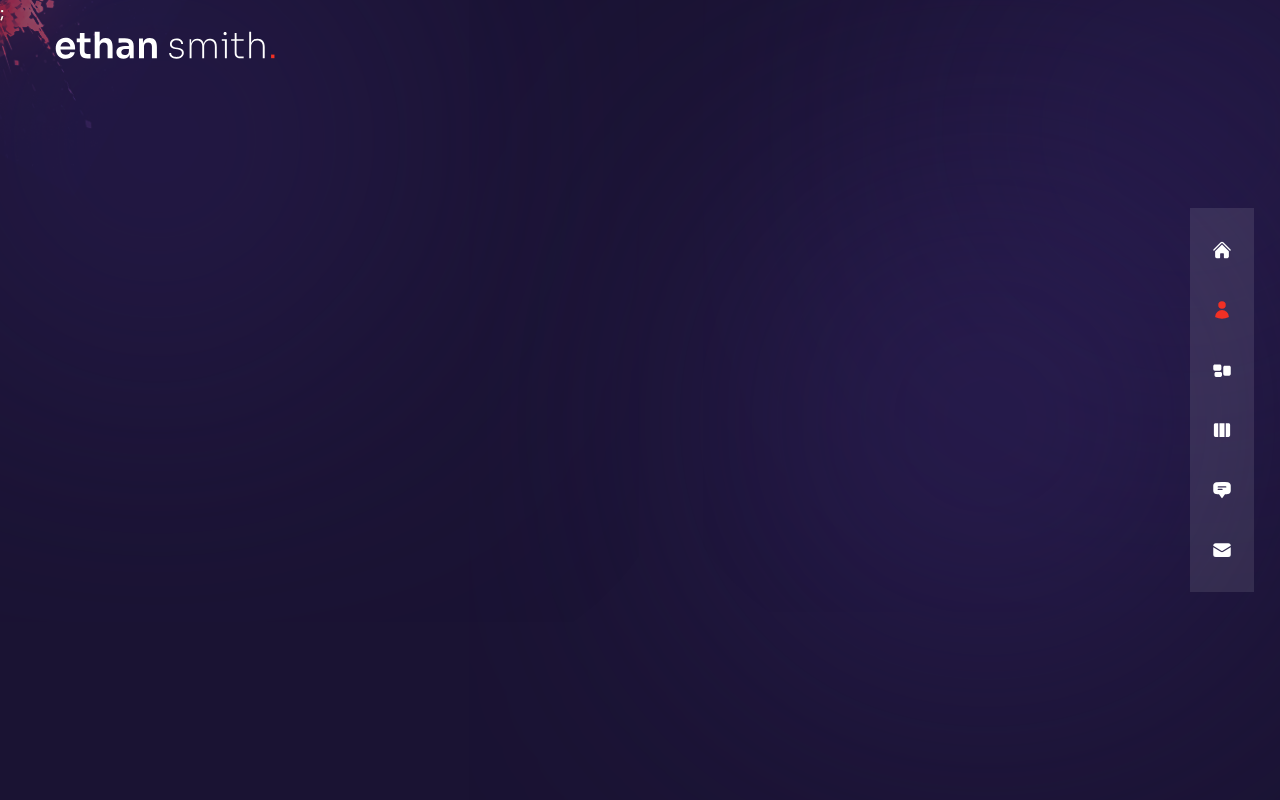
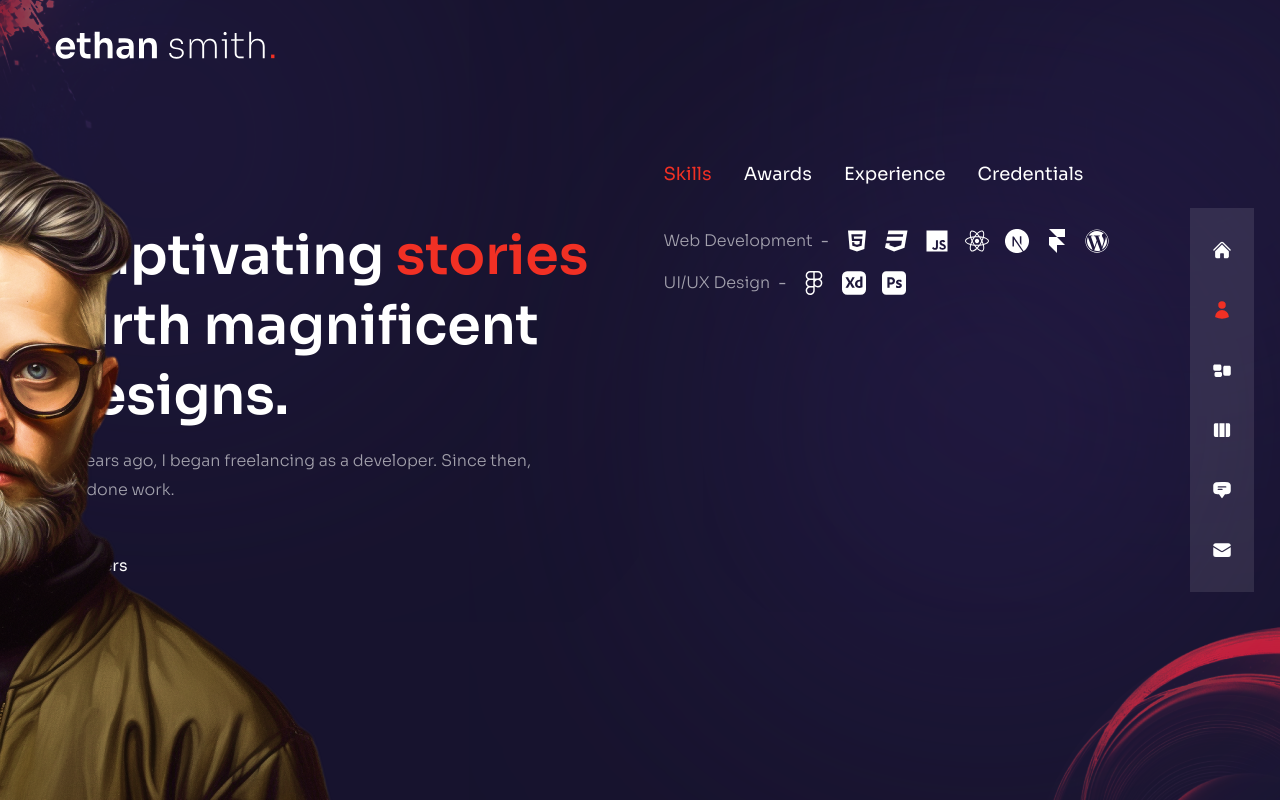
Before and after one commit to valjor98/valjor98.github.io, a Next.js app: page /about in a window 1280 px wide. Built offline with nearby package versions, Linux system fonts and the light colour scheme.

Commit message:
Added text format to the about page

```diff
--- a/components/Circles.js
+++ b/components/Circles.js
@@ -1,5 +1,18 @@
+
+import Image from "next/image";
+
 const Circles = () => {
-  return <div>Circles</div>;
+  return (
+    <div className='w-[200px] xl:w-[300px] absolute -right-16 -bottom-2
+    mix-blend-color-dodge animate-pulse duration-75 z-10'>
+      <Image
+        src={'/circles.png'}
+        width={260}
+        height={200}
+        className='w-full h-full'
+      />
+    </div>
+  );
 };
 
 export default Circles;
--- a/pages/about/index.js
+++ b/pages/about/index.js
@@ -14,6 +14,9 @@
 import Avatar from '../../components/Avatar';
 import Circles from '../../components/Circles';
 
+import {motion} from 'framer-motion'
+import {fadeIn} from '../../variants'
+// 1:29:23
 //  data
 const aboutData = [
   {
@@ -92,9 +95,73 @@
 
 const About = () => {
   const [index, setIndex] = useState(0);
-  return <div>
-    <circles />
-  </div>;
+  console.log(index);
+  return (
+  <div className='h-full bg-primary/30 py-32 text-center xl:text-left'>
+    <Circles />
+    <motion.div
+      variants={fadeIn('right', 0.2)}
+      initial='hidden'
+      animate='show'
+      exit='hidden'
+      className='hidden xl:flex absolute bottom-0 -left-[370px]'
+    >
+      <Avatar />
+    </motion.div>
+    <div className='container mx-auto h-full flex flex-col items-center xl:flex-row
+    gap-x-6'>
+      <div className='flex-1 flex flex-col justify-center'>
+        <h2 className='h2'>
+          Captivating <span className='text-accent'>stories</span> birth magnificent designs.
+        </h2>
+        <p className='max-w-[500px] mx-auto xl:mx-0 mb-6 xl:mb-12 px-2 xl:px-0'>
+          10 years ago, I began freelancing as a developer. Since then, I've done work.
+        </p>
+        <div>counters</div>
+      </div>
+      <div className='flex flex-col w-full xl:max-w-[48%] h-[480px]'>
+        <div className='flex gap-x-4 xl:gap-x-8 mx-auto xl:mx-0 mb-4'>
+          {aboutData.map((item, itemIndex) => {
+            return (
+              <div
+                key={itemIndex}
+                className={`${
+                  index === itemIndex &&
+                  'text-accent after:w-[100%] after:bg-accent after:transition-all after:duration-300'
+                } cursor-pointer capitalize xl:text-lg relative after:w-8 after:h-
+                [2px] after:bg-white after:absolute after:-bottom-1 after:left-0`}
+                onClick={() => setIndex(itemIndex)}
+              >
+                {item.title}
+              </div>
+            )
+          })}
+        </div>
+        <div className='py-2 xl:py-6 flex flex-col gap-y-2 xl:gap-y-4 items-center
+        xl:items-start'>
+          {aboutData[index].info.map((item, itemIndex) => {
+            return (
+              <div
+                key={itemIndex}
+                className='flex-1 flex flex-col md:flex-row max-w-max gap-x-2
+                items-center text-white/60'
+              >
+                <div className='font-light mb-2 md:mb-0'>{item.title}</div>
+                <div className='hidden md:flex'>-</div>
+                <div>{item.stage}</div>
+                <div className='flex gap-x-4'>
+                  {item.icons?.map((icon, itemIndex) => {
+                    return <div className='text-2xl text-white'>{icon}</div>;
+                  })}
+                </div>
+              </div>
+            );
+          })}
+        </div>
+      </div>
+    </div>
+  </div>
+  )
 };
 
 export default About;
```
